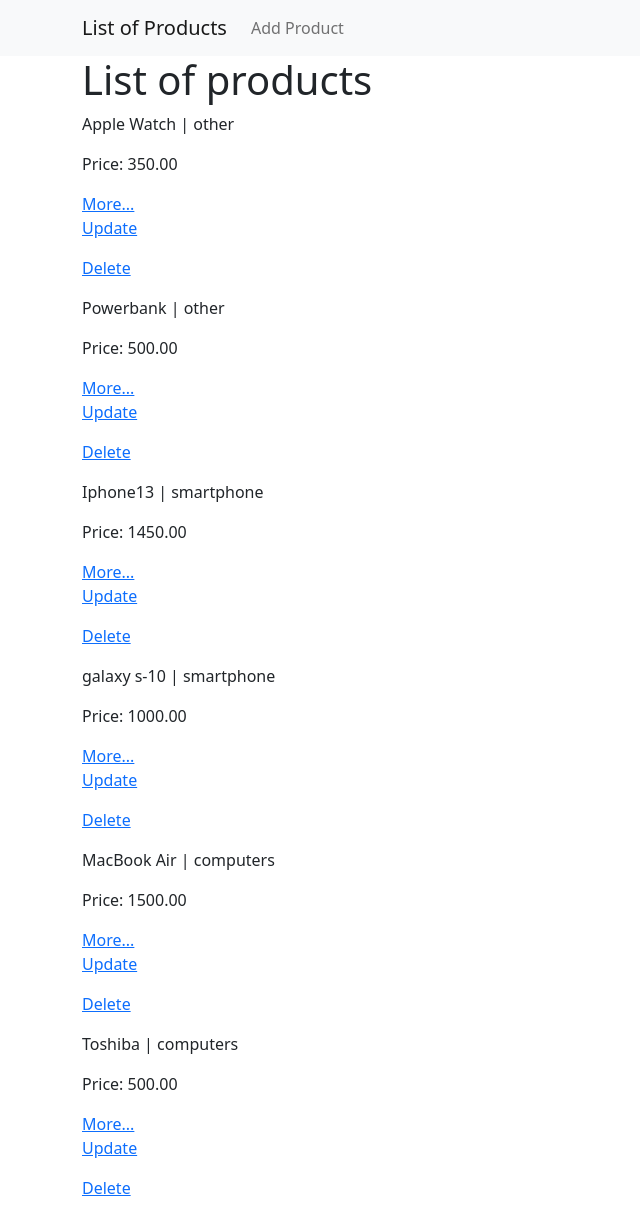
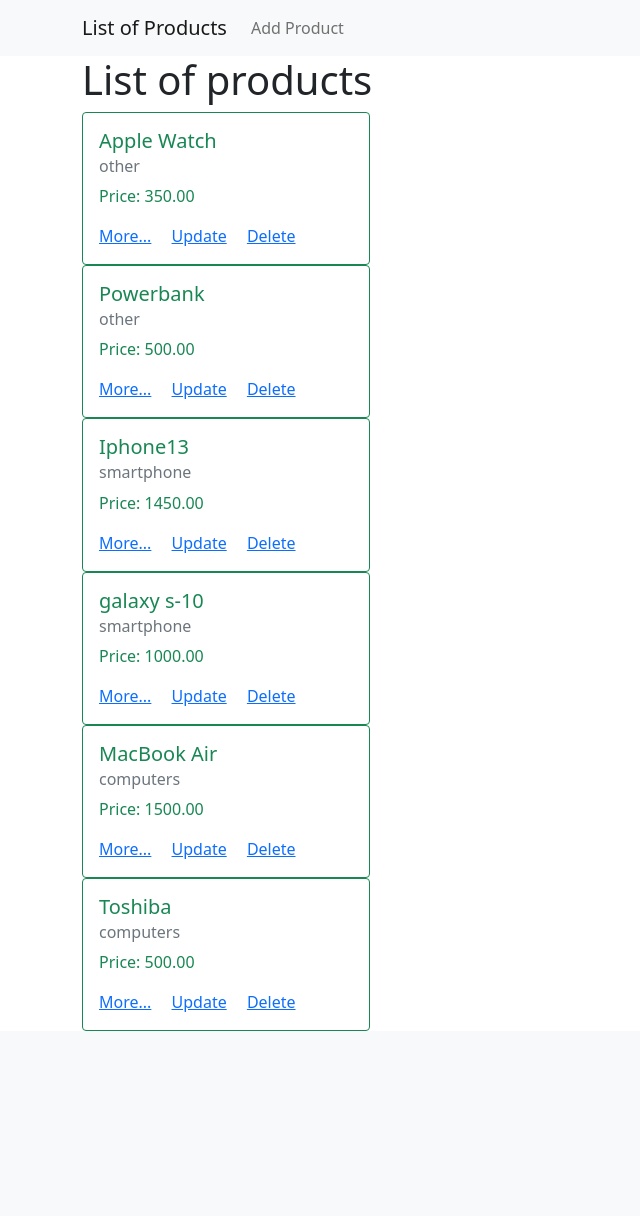
Before and after one commit to nargiza-j/hw-48, a Django app: page / in a window 1280 px wide. Shown: the whole page, without its empty margins (0-640 px from the left). After the commit the page ends 1031 px from the top, so only its background shows below. Run offline with Django 4.2, Linux system fonts and the light colour scheme; data comes from the database, SQL or seed files in the repository.

Commit message:
добавили стилизацию бутстрап для вывода на главную страницу

```diff
--- a/source/webapp/templates/index.html
+++ b/source/webapp/templates/index.html
@@ -3,10 +3,15 @@
 {% block content %}
 <h1>List of products</h1>
     {% for product in products %}
-        <p>{{ product.name }} | {{ product.get_category_display }}</p>
-        <p>Price: {{ product.price }}</p>
-        <a href="{% url 'product_view' product.pk %}">More...</a>
-        <p><a href="{% url "product_update" product.pk %}">Update</a></p>
-        <p><a href="{% url "product_delete" product.pk %}">Delete</a></p>
+        <div class="card border-success" style="width: 18rem;">
+          <div class="card-body text-success">
+              <h5 class="card-title">{{ product.name }}</h5>
+              <h6 class="card-subtitle mb-2 text-muted">{{ product.get_category_display }}</h6>
+              <p class="card-text">Price: {{ product.price }}</p>
+              <a href="{% url 'product_view' product.pk %}" class="card-link">More...</a>
+              <a href="{% url "product_update" product.pk %}" class="card-link">Update</a>
+              <a href="{% url "product_delete" product.pk %}" class="card-link">Delete</a>
+          </div>
+        </div>
     {% endfor %}
 {% endblock %}
```
